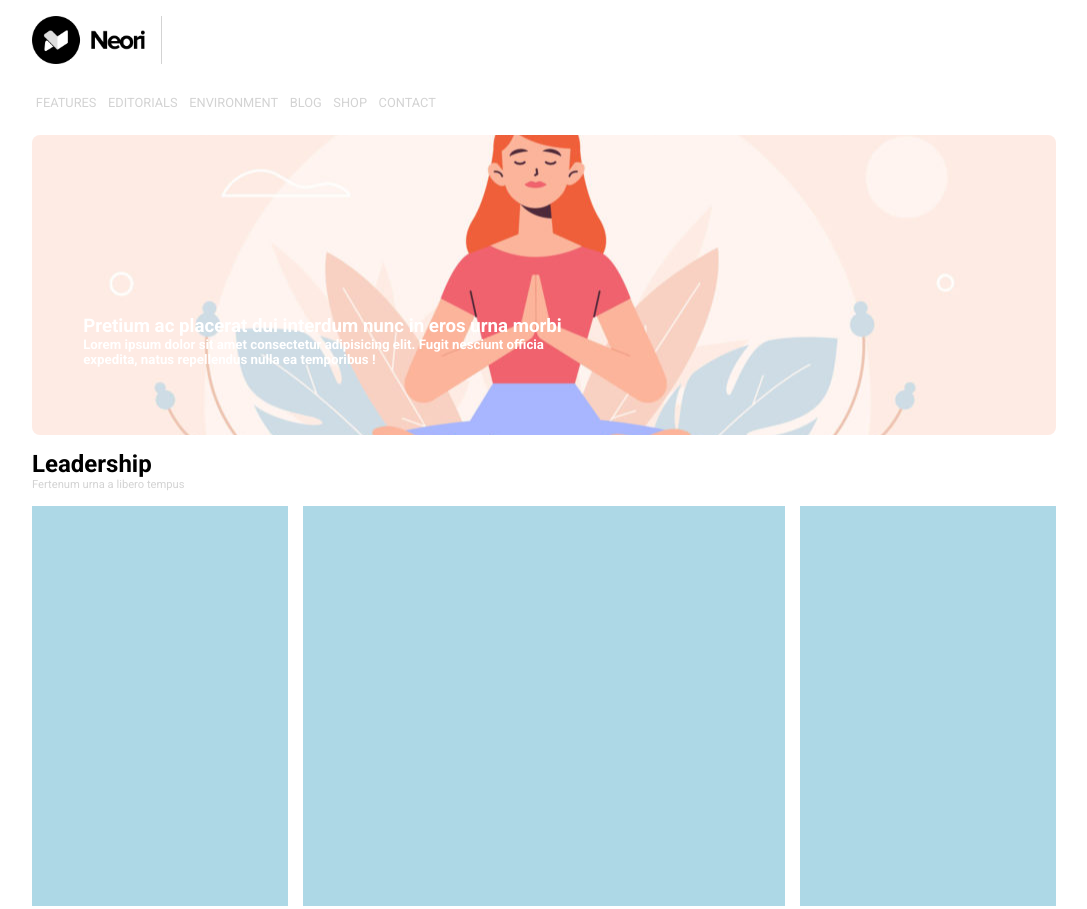
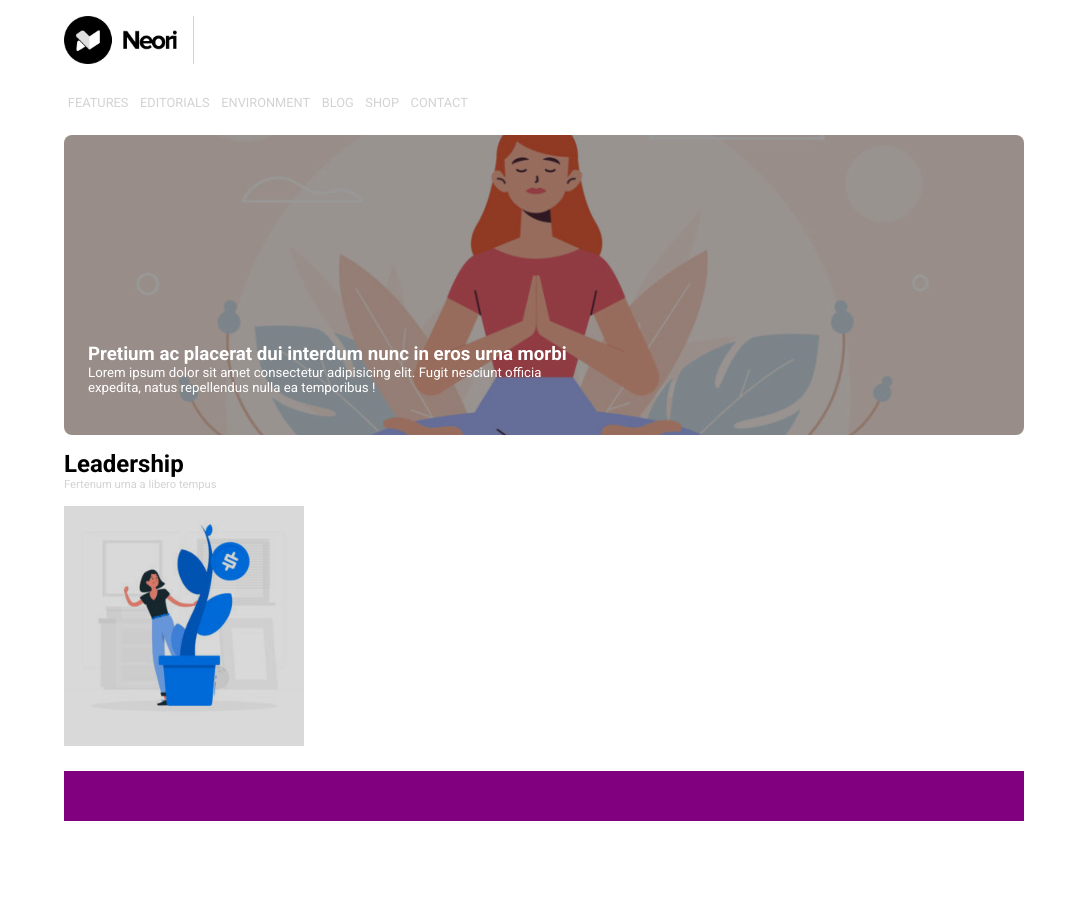
Before and after one commit to filauro1989/htmlcss-wp, a plain HTML site: page index.html in a window 1280 px wide. Shown: the top 909 px of the page, without its empty margins (96-1183 px from the left). After the commit the page ends 837 px from the top, so only its background shows below. Drawn offline with Linux system fonts and the light colour scheme.

Commit message:
added overlay on jumbotron

```diff
--- a/css/style.css
+++ b/css/style.css
@@ -8,6 +8,8 @@ body {
     font-size: 100%;
     font-family: 'Roboto', sans-serif;
     color: lightgray;
+    max-width: 1200px;
+    margin: 0 auto;
 }
 
 .clearfix::after {
@@ -17,6 +19,9 @@ body {
 }
 .border-radius {
     border-radius: 0.5em;
+}
+.white-text {
+    color: white;
 }
 
 .container {
@@ -47,27 +52,41 @@ body {
 }
 
 /* main */
+/* jumbotron */
 
 .jumbotron {
+    position: relative;
     height: 300px;
     background-image: url(../img/banner.jpg);
     background-size: cover;
     background-repeat: no-repeat;
     background-position: center;
+    overflow: hidden;
 }
-.jumbotron > h3,
-.jumbotron > h5 {
-    position: relative;
-    top: 60%;
-    left: 5%;
+.jumbotron::before{
+    content: '';
+    height: 100%;
+    width: 100%;
+    display: block;
+    background-color: rgba(0, 0, 0, 0.4);
+}
+.jumbotron-text {
+    position: absolute;
+    bottom: 2.5em;
+    left: 1.5em;
     width: 50%;
-    color: white;
 }
+.jumbotron-text h5 {
+    font-weight: normal;
+}
+
+/* /jumbotron */
 
 .main-container {
     margin-bottom: 10px;
 }
 
+/* main-container-header */
 .main-container-header{
     margin: 15px 0;
 }
@@ -77,11 +96,11 @@ body {
 .main-container-header h2 {
     color: black;
 }
+/* /main-container-header */
 
 .col {
     width: 25%;
-    height: 400px;
-    background-color: lightblue;
+    background-color: black;
     float: left;
     margin-bottom: 15px;
 }
@@ -90,6 +109,12 @@ body {
     margin: 0 15px;
 }
 
+.left-col-img {
+    opacity: 0.85;
+    width: 100%;
+    float: left;
+}
+
 /* footer */
 .footer {
     height: 50px;
--- a/index.html
+++ b/index.html
@@ -52,12 +52,12 @@
     <div class="main">
 
         <!-- jumbotron -->
-
-        <div class="jumbotron border-radius">
-            <h3>Pretium ac placerat dui interdum nunc in eros urna morbi</h3>
-            <h5>Lorem ipsum dolor sit amet consectetur adipisicing elit. Fugit nesciunt officia expedita, natus repellendus nulla ea temporibus !</h4>
-        </div>
-
+            <div class="jumbotron white-text border-radius">
+                <div class="jumbotron-text">
+                    <h3>Pretium ac placerat dui interdum nunc in eros urna morbi</h3>
+                    <h5>Lorem ipsum dolor sit amet consectetur adipisicing elit. Fugit nesciunt officia expedita, natus repellendus nulla ea temporibus !</h5>
+                </div>
+            </div>
         <!-- /jumbotron -->
 
         <!-- main container -->
@@ -69,9 +69,11 @@
                 <p>Fertenum urna a libero tempus</p>
             </div>
 
-            <div class="col"></div>
+            <div class="col col-left">
+                <img class="left-col-img" src="img/img-1.jpg" alt="">
+            </div>
             <div class="col col-central"></div>
-            <div class="col"></div>
+            <div class="col col-right"></div>
 
         </div>
 
```
